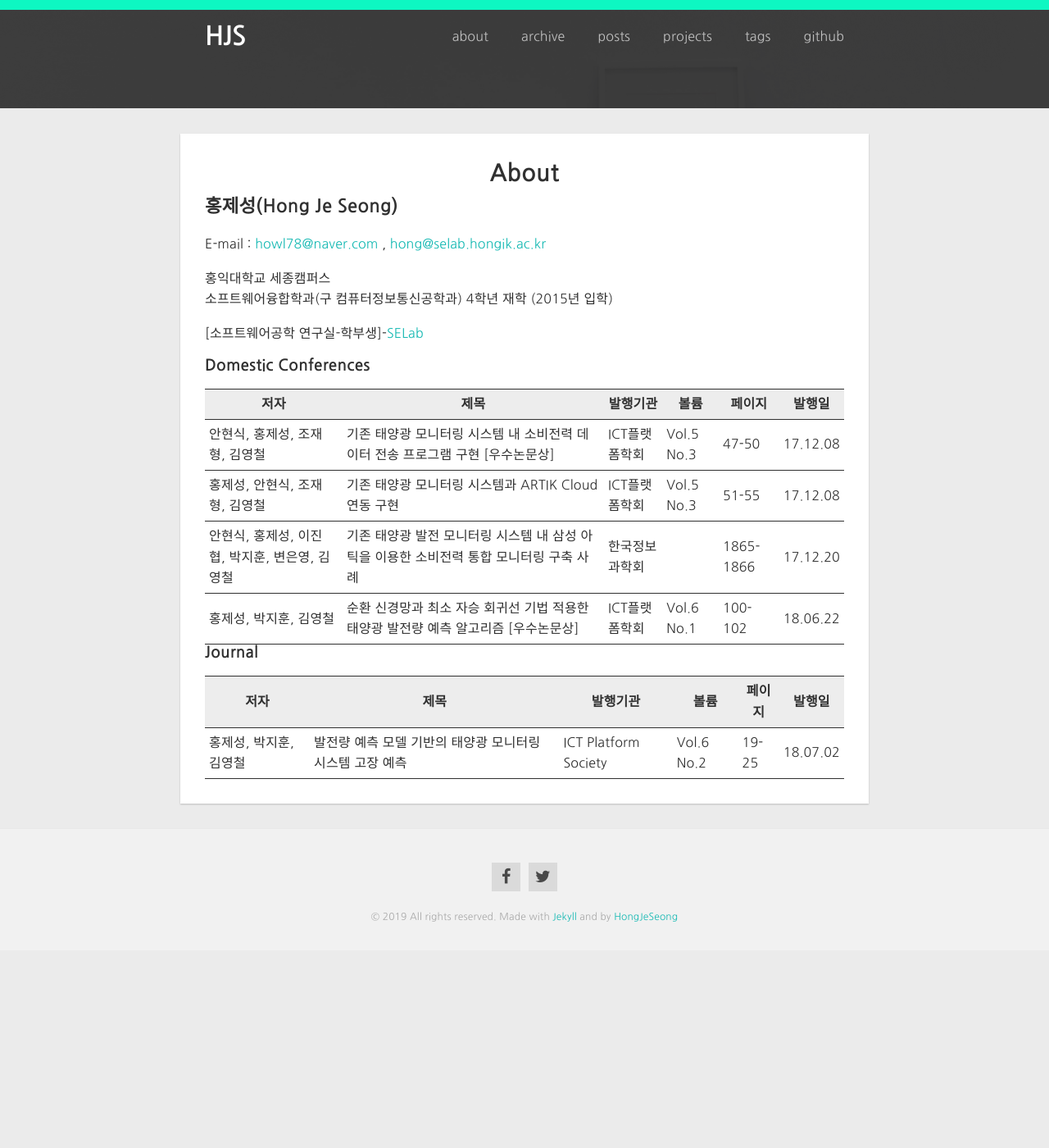
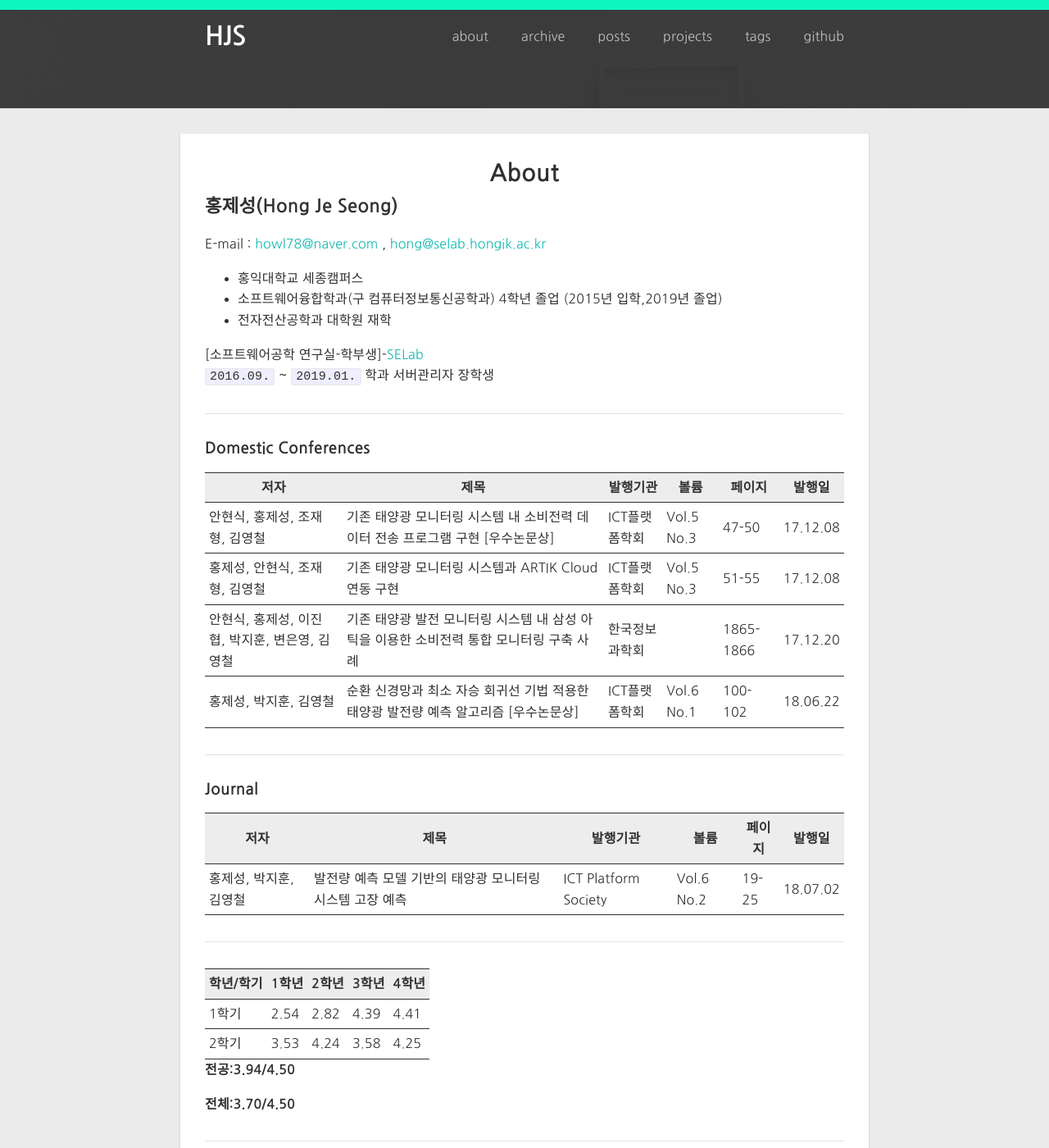
Before and after one commit to HongJeSeong/HongJeSeong.github.io, a Jekyll site: the page built from about/about.md, in a window 1280 px wide and 1400 px high. Shown: the whole window at 82% size. Built offline with Jekyll 4.4.1, drawn with Linux system fonts in a browser that asks for light colours; nearby versions of some CDN libraries.

Commit message:
Update about.md

```diff
--- a/about/about.md
+++ b/about/about.md
@@ -4,13 +4,19 @@ title: About
 permalink: /about/
 slug: about
 ---
+
+
 ### 홍제성(Hong Je Seong)
 E-mail : <howl78@naver.com> , <hong@selab.hongik.ac.kr>
 
-홍익대학교 세종캠퍼스
-소프트웨어융합학과(구 컴퓨터정보통신공학과) 4학년 재학 (2015년 입학)
+- 홍익대학교 세종캠퍼스
+- 소프트웨어융합학과(구 컴퓨터정보통신공학과) 4학년 졸업 (2015년 입학,2019년 졸업)
+- 전자전산공학과 대학원 재학
 
 [소프트웨어공학 연구실-학부생]-[SELab](http://selab.hongik.ac.kr/)
+`2016.09.` ~ `2019.01.` 학과 서버관리자 장학생
+
+---
 
 #### Domestic Conferences
 
@@ -21,8 +27,23 @@ E-mail : <howl78@naver.com> , <hong@selab.hongik.ac.kr>
 안현식, 홍제성, 이진협, 박지훈, 변은영, 김영철|기존 태양광 발전 모니터링 시스템 내 삼성 아틱을 이용한 소비전력 통합 모니터링 구축 사례|한국정보과학회||1865-1866|17.12.20
 홍제성, 박지훈, 김영철 |순환 신경망과 최소 자승 회귀선 기법 적용한 태양광 발전량 예측 알고리즘 [우수논문상]|ICT플랫폼학회|Vol.6 No.1|100-102|18.06.22
 
+---
+
 #### Journal
 
 저자|제목|발행기관|볼륨|페이지|발행일
 ---|---|---|---|---|---|
 홍제성, 박지훈, 김영철|발전량 예측 모델 기반의 태양광 모니터링 시스템 고장 예측|ICT Platform Society|Vol.6 No.2|19-25|18.07.02
+
+---
+
+학년/학기|1학년|2학년|3학년|4학년
+---|---|---|---|---|
+1학기|2.54|2.82|4.39|4.41
+2학기|3.53|4.24|3.58|4.25
+
+**전공:3.94/4.50**
+
+**전체:3.70/4.50**
+
+---
```
